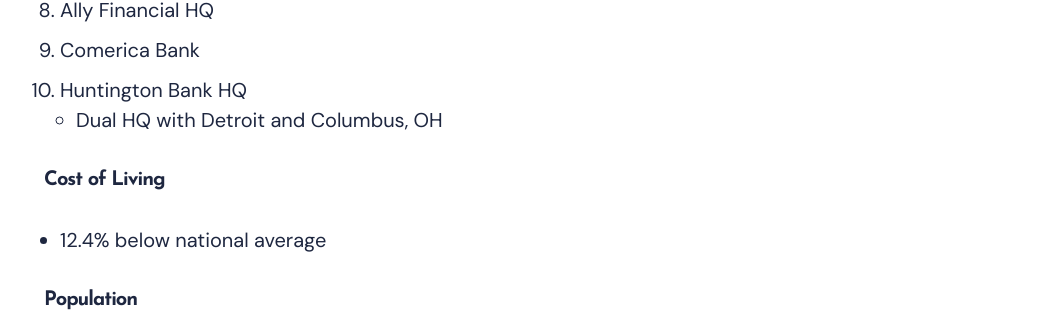
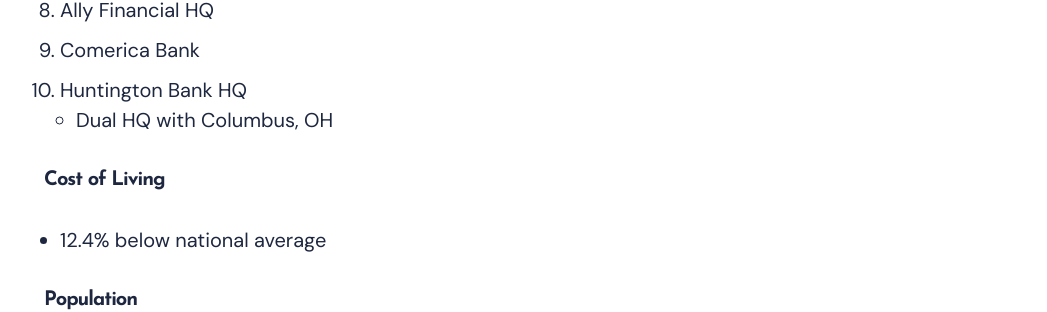
Before and after one commit to balletrealestate/balletrealestate.github.io, a Jekyll site: the page built from _posts/2022-01-07-1451-bagley.markdown, in a window 1280 px wide and 900 px high, scrolled down 9742 px. Shown: the part 153-465 px from the top of the window, without its empty margins (216-1263 px from the left). Built offline with Jekyll 4.4.1, drawn with Linux system fonts in a browser that asks for light colours; nearby versions of some CDN libraries.

```diff
--- a/_posts/2022-01-07-1451-bagley.markdown
+++ b/_posts/2022-01-07-1451-bagley.markdown
@@ -165,7 +165,7 @@ Want to learn more about Opportunity Zones? Below are a few resources from the w
 1. Ally Financial HQ
 1. Comerica Bank
 1. Huntington Bank HQ
-     * Dual HQ with Detroit and Columbus, OH
+     * Dual HQ with Columbus, OH
 
 #### Cost of Living
 * 12.4% below national average
```
Also changed, not shown: other parts of _posts/2022-01-07-1451-bagley.markdown (+0 -3 lines).
